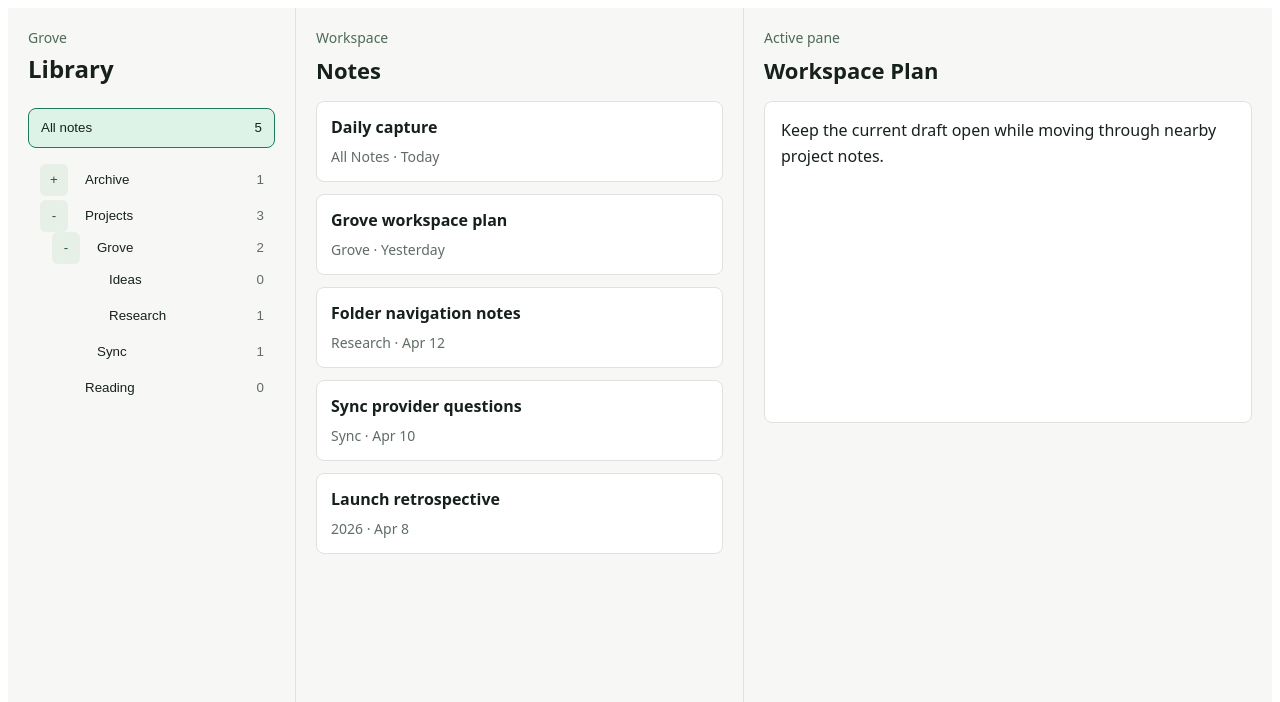
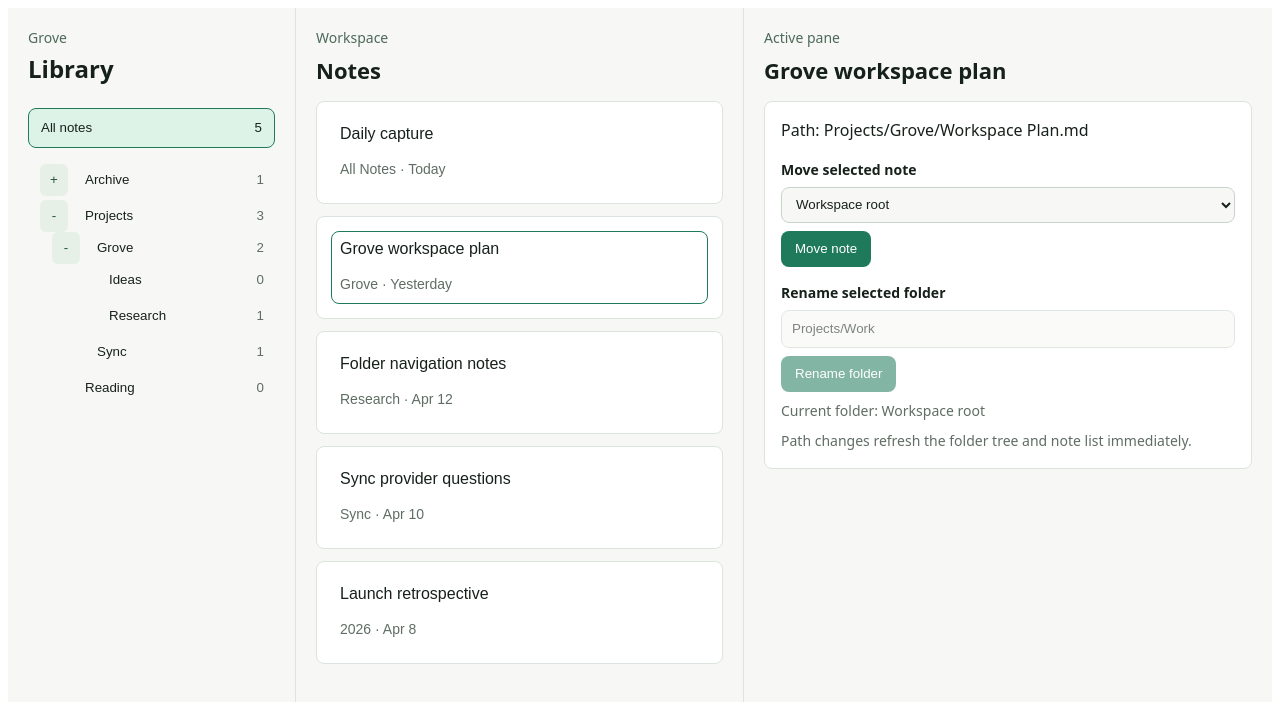
Before and after one commit to dashi296/grove, a React (Vite) app in the folder apps/desktop/: page / in a window 1280 px wide. Shown: the top 702 px of the page. Built offline with nearby package versions, Linux system fonts and the light colour scheme.

Commit message:
Add desktop folder path operations

```diff
--- a/apps/desktop/src/features/folder-navigation/ui/FolderNavigationWorkspace.css
+++ b/apps/desktop/src/features/folder-navigation/ui/FolderNavigationWorkspace.css
@@ -125,7 +125,25 @@
   padding: 0.875rem;
 }
 
+.folder-navigation__note-button {
+  background: transparent;
+  border: 1px solid transparent;
+  border-radius: 8px;
+  color: #17211b;
+  cursor: pointer;
+  display: grid;
+  gap: 0.5rem;
+  padding: 0.5rem;
+  text-align: left;
+  width: 100%;
+}
+
+.folder-navigation__note-button--selected {
+  border-color: #1f7a5c;
+}
+
 .folder-navigation__note-title {
+  display: block;
   font-size: 1rem;
   margin: 0 0 0.5rem;
 }
@@ -137,6 +155,8 @@
 }
 
 .folder-navigation__editor {
+  display: grid;
+  gap: 1rem;
   min-height: 18rem;
   padding: 1rem;
 }
@@ -144,6 +164,43 @@
 .folder-navigation__editor p {
   line-height: 1.6;
   margin: 0;
+}
+
+.folder-navigation__operation {
+  display: grid;
+  gap: 0.5rem;
+}
+
+.folder-navigation__label {
+  font-size: 0.875rem;
+  font-weight: 600;
+}
+
+.folder-navigation__input,
+.folder-navigation__select {
+  background: #f7f8f5;
+  border: 1px solid #c8d3ca;
+  border-radius: 8px;
+  color: #17211b;
+  min-height: 2.25rem;
+  padding: 0 0.625rem;
+}
+
+.folder-navigation__action {
+  background: #1f7a5c;
+  border: 0;
+  border-radius: 8px;
+  color: #ffffff;
+  cursor: pointer;
+  min-height: 2.25rem;
+  padding: 0 0.875rem;
+  width: fit-content;
+}
+
+.folder-navigation__action:disabled,
+.folder-navigation__input:disabled {
+  cursor: not-allowed;
+  opacity: 0.55;
 }
 
 @media (max-width: 760px) {
--- a/apps/desktop/src/features/folder-navigation/ui/FolderNavigationWorkspace.tsx
+++ b/apps/desktop/src/features/folder-navigation/ui/FolderNavigationWorkspace.tsx
@@ -4,10 +4,13 @@ import {
   getFolderDisplayName,
   getFolderPathForNote,
   isNoteInFolderScope,
+  moveNoteToFolder,
   normalizeFolderPath,
+  normalizeFolderScope,
   normalizeNoteFilePath,
+  renameFolderInNotePath,
 } from "@grove/core";
-import type { FolderScope, FolderTreeNode, NoteFilePath } from "@grove/core";
+import type { FolderPath, FolderScope, FolderTreeNode, NoteFilePath } from "@grove/core";
 import { useMemo, useState } from "react";
 
 import "./FolderNavigationWorkspace.css";
@@ -28,6 +31,7 @@ type FolderNodeProps = {
 };
 
 type SidebarProps = {
+  noteCount: number;
   folderTree: readonly FolderTreeNode[];
   selectedFolderPath: FolderScope;
   expandedFolderPaths: readonly string[];
@@ -38,9 +42,25 @@ type SidebarProps = {
 type NoteListProps = {
   selectedFolderPath: FolderScope;
   scopedNotes: readonly NoteListItem[];
+  selectedNoteId: string;
+  onSelectNote: (noteId: string) => void;
 };
 
-const notes: readonly NoteListItem[] = [
+type FolderOption = {
+  path: FolderScope;
+  label: string;
+};
+
+type ActivePaneProps = {
+  notes: readonly NoteListItem[];
+  folderOptions: readonly FolderOption[];
+  selectedFolderPath: FolderScope;
+  selectedNoteId: string;
+  onMoveSelectedNote: (targetFolderPath: FolderScope) => void;
+  onRenameSelectedFolder: (targetFolderPath: FolderScope) => void;
+};
+
+const initialNotes: readonly NoteListItem[] = [
   {
     id: "note-inbox",
     title: "Daily capture",
@@ -73,7 +93,7 @@ const notes: readonly NoteListItem[] = [
   },
 ];
 
-const explicitFolders = [
+const initialExplicitFolders = [
   normalizeFolderPath("Projects/Grove/Ideas"),
   normalizeFolderPath("Reading"),
 ] as const;
@@ -87,6 +107,43 @@ function filterNotesByFolderScope(
 
 function getFolderLabel(folderPath: FolderScope): string {
   return folderPath === null ? "Workspace" : getFolderDisplayName(folderPath);
+}
+
+function getFolderPathLabel(folderPath: FolderScope): string {
+  return folderPath === null ? "Workspace root" : folderPath;
+}
+
+function flattenFolderTree(folderTree: readonly FolderTreeNode[]): FolderOption[] {
+  return folderTree.flatMap((node) => [
+    { path: node.path, label: node.path },
+    ...flattenFolderTree(node.children),
+  ]);
+}
+
+function replaceFolderPrefix(
+  folderPath: FolderPath,
+  fromFolderPath: FolderPath,
+  toFolderPath: FolderScope,
+): FolderScope {
+  if (folderPath !== fromFolderPath && !folderPath.startsWith(`${fromFolderPath}/`)) {
+    return folderPath;
+  }
+
+  const suffix = folderPath === fromFolderPath ? "" : folderPath.slice(fromFolderPath.length + 1);
+
+  if (toFolderPath === null) {
+    return suffix === "" ? null : normalizeFolderPath(suffix);
+  }
+
+  return normalizeFolderPath(suffix === "" ? toFolderPath : `${toFolderPath}/${suffix}`);
+}
+
+function isDescendantFolderPath(folderPath: FolderPath, parentFolderPath: FolderPath): boolean {
+  return folderPath.startsWith(`${parentFolderPath}/`);
+}
+
+function getErrorMessage(error: unknown): string {
+  return error instanceof Error ? error.message : "The folder path is invalid.";
 }
 
 function FolderNode({
@@ -148,6 +205,7 @@ function FolderNode({
 }
 
 function Sidebar({
+  noteCount,
   folderTree,
   selectedFolderPath,
   expandedFolderPaths,
@@ -169,7 +227,7 @@ function Sidebar({
         aria-pressed={selectedFolderPath === null}
       >
         <span>All notes</span>
-        <span>{notes.length}</span>
+        <span>{noteCount}</span>
       </button>
       <ol className="folder-navigation__tree folder-navigation__tree--root">
         {folderTree.map((node) => (
@@ -187,7 +245,12 @@ function Sidebar({
   );
 }
 
-function NoteList({ selectedFolderPath, scopedNotes }: NoteListProps) {
+function NoteList({
+  selectedFolderPath,
+  scopedNotes,
+  selectedNoteId,
+  onSelectNote,
+}: NoteListProps) {
   return (
     <section className="folder-navigation__note-list" aria-label="Notes">
       <p className="folder-navigation__eyebrow">{getFolderLabel(selectedFolderPath)}</p>
@@ -196,10 +259,21 @@ function NoteList({ selectedFolderPath, scopedNotes }: NoteListProps) {
         <ol className="folder-navigation__notes">
           {scopedNotes.map((note) => (
             <li key={note.id} className="folder-navigation__note">
-              <h3 className="folder-navigation__note-title">{note.title}</h3>
-              <p className="folder-navigation__muted">
-                {getFolderDisplayName(getFolderPathForNote(note.path))} · {note.updatedLabel}
-              </p>
+              <button
+                type="button"
+                className={
+                  note.id === selectedNoteId
+                    ? "folder-navigation__note-button folder-navigation__note-button--selected"
+                    : "folder-navigation__note-button"
+                }
+                onClick={() => onSelectNote(note.id)}
+                aria-pressed={note.id === selectedNoteId}
+              >
+                <span className="folder-navigation__note-title">{note.title}</span>
+                <span className="folder-navigation__muted">
+                  {getFolderDisplayName(getFolderPathForNote(note.path))} · {note.updatedLabel}
+                </span>
+              </button>
             </li>
           ))}
         </ol>
@@ -213,20 +287,122 @@ function NoteList({ selectedFolderPath, scopedNotes }: NoteListProps) {
   );
 }
 
-function ActivePane() {
+function ActivePane({
+  notes,
+  folderOptions,
+  selectedFolderPath,
+  selectedNoteId,
+  onMoveSelectedNote,
+  onRenameSelectedFolder,
+}: ActivePaneProps) {
+  const selectedNote = notes.find((note) => note.id === selectedNoteId) ?? notes[0];
+  const [moveTargetPath, setMoveTargetPath] = useState<string>("");
+  const [renameTargetPath, setRenameTargetPath] = useState<string>("Projects/Work");
+  const [operationMessage, setOperationMessage] = useState<string>(
+    "Path changes refresh the folder tree and note list immediately.",
+  );
+
+  function moveSelectedNote(): void {
+    try {
+      onMoveSelectedNote(normalizeFolderScope(moveTargetPath));
+      setOperationMessage("Moved the note and refreshed folder counts.");
+    } catch (error) {
+      setOperationMessage(getErrorMessage(error));
+    }
+  }
+
+  function renameSelectedFolder(): void {
+    try {
+      const targetFolderPath = normalizeFolderScope(renameTargetPath);
+
+      if (
+        selectedFolderPath !== null &&
+        targetFolderPath !== null &&
+        isDescendantFolderPath(targetFolderPath, selectedFolderPath)
+      ) {
+        setOperationMessage("Choose a folder outside the selected folder.");
+        return;
+      }
+
+      onRenameSelectedFolder(targetFolderPath);
+      setOperationMessage("Renamed the folder and refreshed affected note paths.");
+    } catch (error) {
+      setOperationMessage(getErrorMessage(error));
+    }
+  }
+
   return (
     <section className="folder-navigation__pane">
       <p className="folder-navigation__eyebrow">Active pane</p>
-      <h2 className="folder-navigation__heading">Workspace Plan</h2>
+      <h2 className="folder-navigation__heading">{selectedNote?.title ?? "No note selected"}</h2>
       <div className="folder-navigation__editor">
-        <p>Keep the current draft open while moving through nearby project notes.</p>
+        {selectedNote === undefined ? (
+          <p>Select a note to manage its workspace path.</p>
+        ) : (
+          <>
+            <p>Path: {selectedNote.path}</p>
+            <div className="folder-navigation__operation">
+              <label className="folder-navigation__label" htmlFor="move-note-target">
+                Move selected note
+              </label>
+              <select
+                id="move-note-target"
+                className="folder-navigation__select"
+                value={moveTargetPath}
+                onChange={(event) => setMoveTargetPath(event.target.value)}
+              >
+                <option value="">Workspace root</option>
+                {folderOptions.map((option) => (
+                  <option key={option.path ?? "root"} value={option.path ?? ""}>
+                    {option.label}
+                  </option>
+                ))}
+              </select>
+              <button
+                type="button"
+                className="folder-navigation__action"
+                onClick={moveSelectedNote}
+              >
+                Move note
+              </button>
+            </div>
+          </>
+        )}
+        <div className="folder-navigation__operation">
+          <label className="folder-navigation__label" htmlFor="rename-folder-target">
+            Rename selected folder
+          </label>
+          <input
+            id="rename-folder-target"
+            className="folder-navigation__input"
+            value={renameTargetPath}
+            onChange={(event) => setRenameTargetPath(event.target.value)}
+            disabled={selectedFolderPath === null}
+          />
+          <button
+            type="button"
+            className="folder-navigation__action"
+            onClick={renameSelectedFolder}
+            disabled={selectedFolderPath === null}
+          >
+            Rename folder
+          </button>
+          <p className="folder-navigation__muted">
+            Current folder: {getFolderPathLabel(selectedFolderPath)}
+          </p>
+          <p className="folder-navigation__muted">{operationMessage}</p>
+        </div>
       </div>
     </section>
   );
 }
 
 export function FolderNavigationWorkspace() {
+  const [notes, setNotes] = useState<readonly NoteListItem[]>(initialNotes);
+  const [explicitFolders, setExplicitFolders] =
+    useState<readonly FolderPath[]>(initialExplicitFolders);
   const [selectedFolderPath, setSelectedFolderPath] = useState<FolderScope>(null);
+  const [selectedNoteId, setSelectedNoteId] = useState<string>(initialNotes[1]?.id ?? "");
   const [expandedFolderPaths, setExpandedFolderPaths] = useState<readonly string[]>([
     "Projects",
     "Projects/Grove",
@@ -237,10 +413,13 @@ export function FolderNavigationWorkspace() {
       notes.map((note) => note.path),
       explicitFolders,
     );
-  }, []);
+  }, [explicitFolders, notes]);
+  const folderOptions = useMemo(() => {
+    return flattenFolderTree(folderTree);
+  }, [folderTree]);
   const scopedNotes = useMemo(() => {
     return filterNotesByFolderScope(notes, selectedFolderPath);
-  }, [selectedFolderPath]);
+  }, [notes, selectedFolderPath]);
 
   function toggleFolder(path: string): void {
     setExpandedFolderPaths((currentPaths) => {
@@ -252,17 +431,71 @@ export function FolderNavigationWorkspace() {
     });
   }
 
+  function moveSelectedNote(targetFolderPath: FolderScope): void {
+    setNotes((currentNotes) =>
+      currentNotes.map((note) =>
+        note.id === selectedNoteId
+          ? { ...note, path: moveNoteToFolder(note.path, targetFolderPath) }
+          : note,
+      ),
+    );
+    setSelectedFolderPath(targetFolderPath);
+  }
+
+  function renameSelectedFolder(targetFolderPath: FolderScope): void {
+    if (selectedFolderPath === null) {
+      return;
+    }
+
+    setNotes((currentNotes) =>
+      currentNotes.map((note) => ({
+        ...note,
+        path: renameFolderInNotePath(note.path, selectedFolderPath, targetFolderPath),
+      })),
+    );
+    setExplicitFolders((currentFolders) =>
+      currentFolders.flatMap((folderPath) => {
+        const nextPath = replaceFolderPrefix(folderPath, selectedFolderPath, targetFolderPath);
+        return nextPath === null ? [] : [nextPath];
+      }),
+    );
+    setExpandedFolderPaths((currentPaths) =>
+      currentPaths.flatMap((folderPath) => {
+        const nextPath = replaceFolderPrefix(
+          normalizeFolderPath(folderPath),
+          selectedFolderPath,
+          targetFolderPath,
+        );
+        return nextPath === null ? [] : [nextPath];
+      }),
+    );
+    setSelectedFolderPath(targetFolderPath);
+  }
+
   return (
     <section className="folder-navigation">
       <Sidebar
+        noteCount={notes.length}
         folderTree={folderTree}
         selectedFolderPath={selectedFolderPath}
         expandedFolderPaths={expandedFolderPaths}
         onSelect={setSelectedFolderPath}
         onToggle={toggleFolder}
       />
-      <NoteList selectedFolderPath={selectedFolderPath} scopedNotes={scopedNotes} />
-      <ActivePane />
+      <NoteList
+        selectedFolderPath={selectedFolderPath}
+        scopedNotes={scopedNotes}
+        selectedNoteId={selectedNoteId}
+        onSelectNote={setSelectedNoteId}
+      />
+      <ActivePane
+        notes={notes}
+        folderOptions={folderOptions}
+        selectedFolderPath={selectedFolderPath}
+        selectedNoteId={selectedNoteId}
+        onMoveSelectedNote={moveSelectedNote}
+        onRenameSelectedFolder={renameSelectedFolder}
+      />
     </section>
   );
 }
```
Also changed, not shown: packages/core/README.md.
